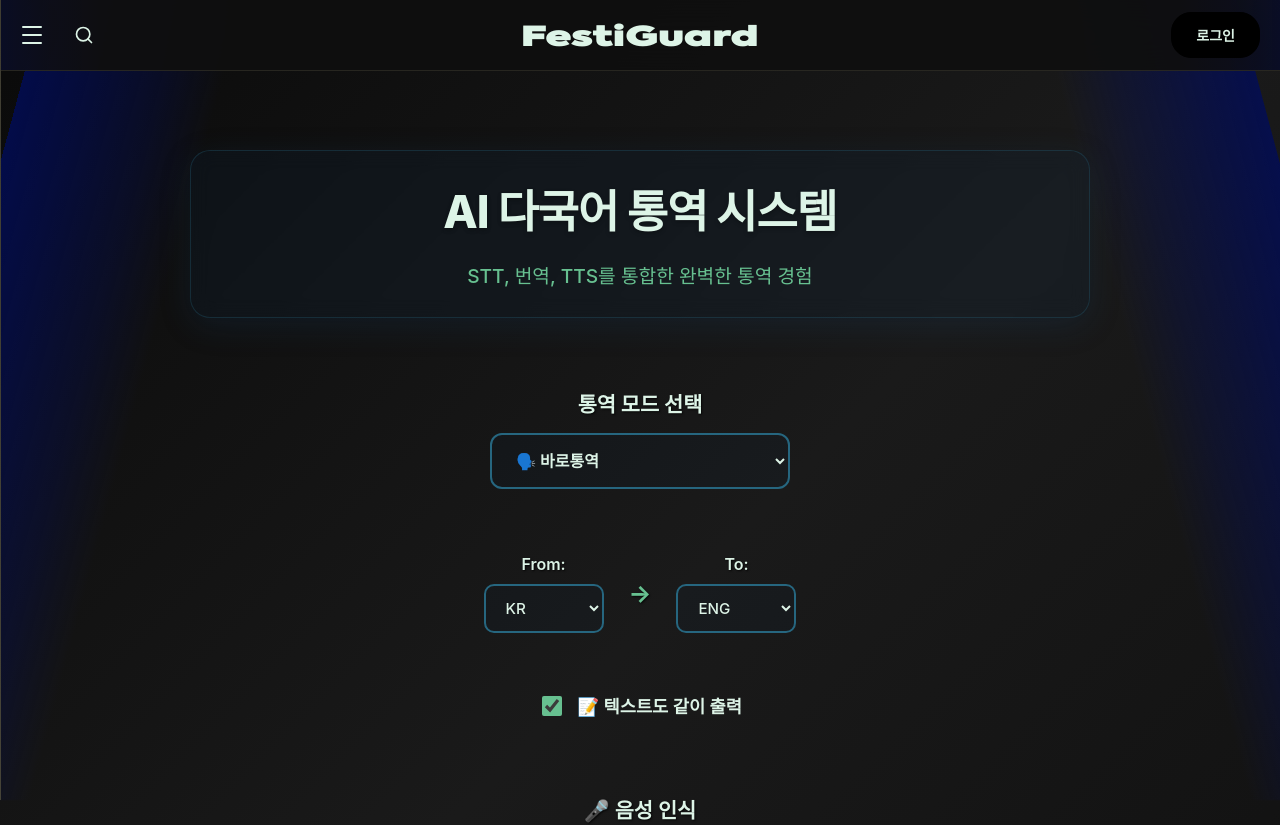
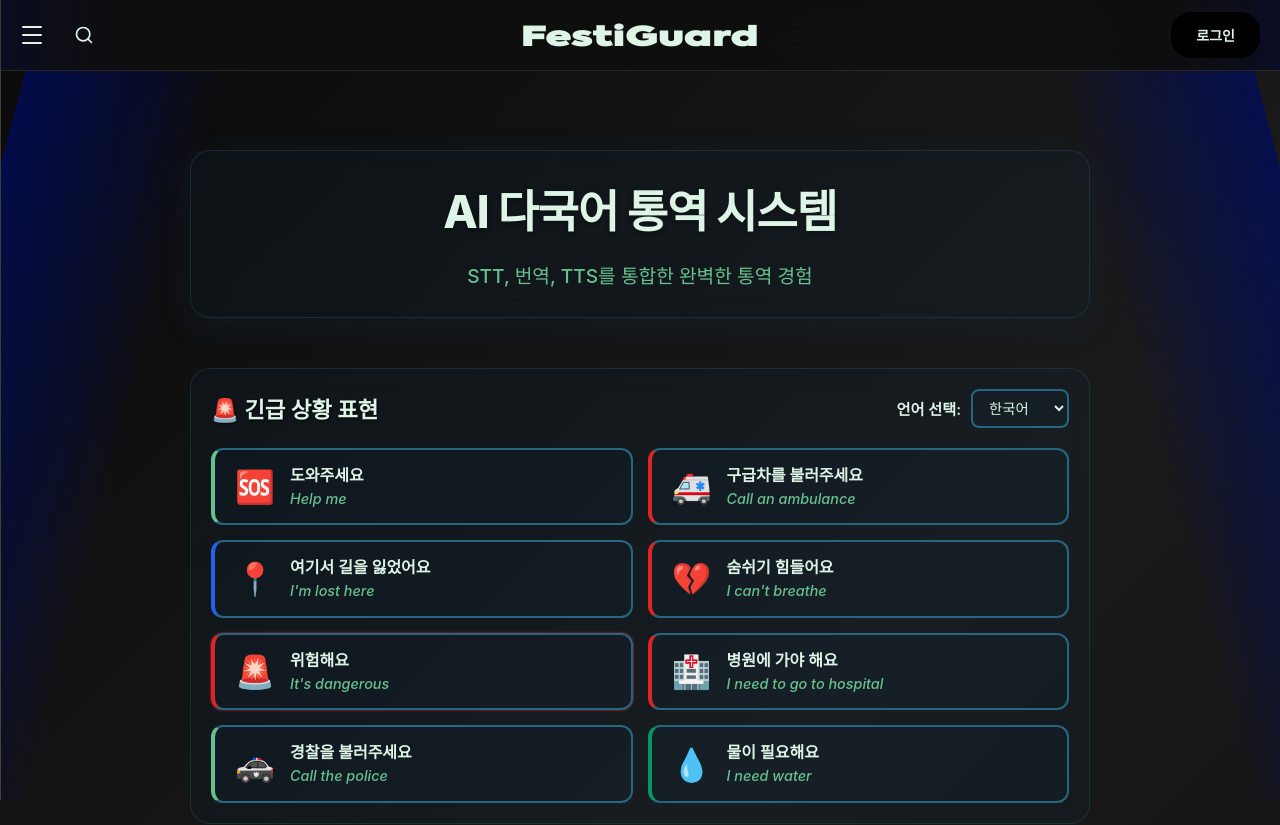
Before and after one commit to sodaaw/KurtainCall-Frontend, a React (Create React App) app: page /ai-translation in a window 1280 px wide. Shown: the top 825 px of the page. Built offline with nearby package versions, Linux system fonts and the light colour scheme; no server answers; a web font is replaced by a local one.

Commit message:
번역페이지에 긴급상황 표현 추가

```diff
--- a/src/components/AITranslation.css
+++ b/src/components/AITranslation.css
@@ -110,6 +110,195 @@
   flex-direction: column;
   gap: 15px;
   width: 100%;
+}
+
+/* === 긴급 상황 표현 영역 === */
+.emergency-expressions {
+  padding: 20px;
+  margin-bottom: 20px;
+  background: rgba(18, 65, 112, 0.1);
+  border-radius: 20px;
+  border: 1px solid rgba(38, 102, 127, 0.3);
+  backdrop-filter: blur(10px);
+}
+
+.emergency-header {
+  display: flex;
+  justify-content: space-between;
+  align-items: center;
+  margin-bottom: 20px;
+  flex-wrap: wrap;
+  gap: 15px;
+}
+
+.emergency-header h3 {
+  color: var(--text);
+  font-size: 1.4rem;
+  margin: 0;
+  font-weight: 700;
+  text-shadow: 1px 1px 2px rgba(0, 0, 0, 0.8);
+}
+
+.emergency-language-selector {
+  display: flex;
+  align-items: center;
+  gap: 10px;
+}
+
+.emergency-language-selector label {
+  color: var(--text);
+  font-weight: 600;
+  font-size: 0.95rem;
+}
+
+.emergency-language-dropdown {
+  background: rgba(18, 65, 112, 0.05);
+  border: 2px solid var(--secondary);
+  border-radius: 8px;
+  color: var(--text);
+  padding: 8px 12px;
+  font-size: 0.9rem;
+  font-weight: 500;
+  cursor: pointer;
+  transition: all 0.3s ease;
+  outline: none;
+}
+
+.emergency-language-dropdown:hover {
+  border-color: var(--primary);
+  background: rgba(103, 192, 144, 0.05);
+}
+
+.emergency-language-dropdown:focus {
+  border-color: var(--primary);
+  background: rgba(103, 192, 144, 0.05);
+  box-shadow: 0 0 0 4px rgba(103, 192, 144, 0.1);
+}
+
+.emergency-buttons-grid {
+  display: grid;
+  grid-template-columns: repeat(auto-fit, minmax(280px, 1fr));
+  gap: 15px;
+  margin-top: 15px;
+}
+
+.emergency-btn {
+  display: flex;
+  align-items: center;
+  gap: 15px;
+  padding: 15px 20px;
+  border: 2px solid var(--secondary);
+  border-radius: 12px;
+  background: rgba(18, 65, 112, 0.05);
+  color: var(--text);
+  cursor: pointer;
+  transition: all 0.3s ease;
+  text-align: left;
+  font-family: inherit;
+  position: relative;
+  overflow: hidden;
+}
+
+.emergency-btn:hover {
+  border-color: var(--primary);
+  background: rgba(103, 192, 144, 0.1);
+  transform: translateY(-2px);
+  box-shadow: 0 6px 20px rgba(103, 192, 144, 0.3);
+}
+
+.emergency-btn:active {
+  transform: translateY(0);
+  box-shadow: 0 4px 15px rgba(103, 192, 144, 0.2);
+}
+
+.emergency-btn:disabled {
+  opacity: 0.6;
+  cursor: not-allowed;
+  transform: none;
+}
+
+.emergency-icon {
+  font-size: 2rem;
+  min-width: 40px;
+  text-align: center;
+}
+
+.emergency-text {
+  flex: 1;
+  display: flex;
+  flex-direction: column;
+  gap: 4px;
+}
+
+.emergency-korean {
+  font-size: 1rem;
+  font-weight: 600;
+  color: var(--text);
+  line-height: 1.3;
+}
+
+.emergency-english {
+  font-size: 0.9rem;
+  font-weight: 500;
+  color: var(--text-sub);
+  line-height: 1.3;
+  font-style: italic;
+}
+
+/* 카테고리별 색상 구분 */
+.emergency-help {
+  border-left: 4px solid #67C090;
+}
+
+.emergency-help:hover {
+  border-left-color: #7dd3a0;
+  background: rgba(103, 192, 144, 0.15);
+}
+
+.emergency-medical {
+  border-left: 4px solid #dc2626;
+}
+
+.emergency-medical:hover {
+  border-left-color: #ef4444;
+  background: rgba(220, 38, 38, 0.1);
+}
+
+.emergency-location {
+  border-left: 4px solid #2563eb;
+}
+
+.emergency-location:hover {
+  border-left-color: #3b82f6;
+  background: rgba(37, 99, 235, 0.1);
+}
+
+.emergency-danger {
+  border-left: 4px solid #dc2626;
+  animation: dangerPulse 2s ease-in-out infinite;
+}
+
+.emergency-danger:hover {
+  border-left-color: #ef4444;
+  background: rgba(220, 38, 38, 0.15);
+}
+
+.emergency-basic {
+  border-left: 4px solid #059669;
+}
+
+.emergency-basic:hover {
+  border-left-color: #10b981;
+  background: rgba(5, 150, 105, 0.1);
+}
+
+@keyframes dangerPulse {
+  0%, 100% {
+    box-shadow: 0 0 0 0 rgba(220, 38, 38, 0.4);
+  }
+  50% {
+    box-shadow: 0 0 0 8px rgba(220, 38, 38, 0);
+  }
 }
 
 /* === 모드 선택 영역 === */
@@ -594,6 +783,35 @@
     font-size: 2.2rem;
   }
 
+  .emergency-header {
+    flex-direction: column;
+    align-items: flex-start;
+    gap: 10px;
+  }
+
+  .emergency-buttons-grid {
+    grid-template-columns: 1fr;
+    gap: 12px;
+  }
+
+  .emergency-btn {
+    padding: 12px 16px;
+    gap: 12px;
+  }
+
+  .emergency-icon {
+    font-size: 1.8rem;
+    min-width: 35px;
+  }
+
+  .emergency-korean {
+    font-size: 0.95rem;
+  }
+
+  .emergency-english {
+    font-size: 0.85rem;
+  }
+
   .mode-dropdown {
     min-width: 250px;
   }
@@ -614,6 +832,32 @@
     font-size: 1.8rem;
   }
 
+  .emergency-expressions {
+    padding: 15px;
+  }
+
+  .emergency-header h3 {
+    font-size: 1.2rem;
+  }
+
+  .emergency-btn {
+    padding: 10px 14px;
+    gap: 10px;
+  }
+
+  .emergency-icon {
+    font-size: 1.6rem;
+    min-width: 30px;
+  }
+
+  .emergency-korean {
+    font-size: 0.9rem;
+  }
+
+  .emergency-english {
+    font-size: 0.8rem;
+  }
+
   .mode-dropdown {
     min-width: 200px;
     font-size: 0.9rem;
--- a/src/components/AITranslation.jsx
+++ b/src/components/AITranslation.jsx
@@ -24,7 +24,83 @@ const AITranslation = () => {
   const [mediaRecorder, setMediaRecorder] = useState(null);
   const [isRecording, setIsRecording] = useState(false);
 
+  // 긴급 상황 표현 상태
+  const [emergencyLanguage, setEmergencyLanguage] = useState('ko'); // 긴급 상황 언어 선택
 
+  // 긴급 상황 표현 데이터
+  const emergencyExpressions = [
+    {
+      icon: '🆘',
+      korean: '도와주세요',
+      english: 'Help me',
+      category: 'help'
+    },
+    {
+      icon: '🚑',
+      korean: '구급차를 불러주세요',
+      english: 'Call an ambulance',
+      category: 'medical'
+    },
+    {
+      icon: '📍',
+      korean: '여기서 길을 잃었어요',
+      english: 'I\'m lost here',
+      category: 'location'
+    },
+    {
+      icon: '💔',
+      korean: '숨쉬기 힘들어요',
+      english: 'I can\'t breathe',
+      category: 'medical'
+    },
+    {
+      icon: '🚨',
+      korean: '위험해요',
+      english: 'It\'s dangerous',
+      category: 'danger'
+    },
+    {
+      icon: '🏥',
+      korean: '병원에 가야 해요',
+      english: 'I need to go to hospital',
+      category: 'medical'
+    },
+    {
+      icon: '🚓',
+      korean: '경찰을 불러주세요',
+      english: 'Call the police',
+      category: 'help'
+    },
+    {
+      icon: '💧',
+      korean: '물이 필요해요',
+      english: 'I need water',
+      category: 'basic'
+    }
+  ];
+
+  // 긴급 상황 표현 TTS 재생 함수
+  const handleEmergencyExpression = async (expression) => {
+    const text = emergencyLanguage === 'ko' ? expression.korean : expression.english;
+    const language = emergencyLanguage === 'ko' ? 'ko' : 'en';
+
+    // 화면에 텍스트 표시
+    setTranslationResult(text);
+
+    // TTS 재생
+    try {
+      await performTTS(text, language);
+    } catch (error) {
+      console.error('긴급 상황 TTS 재생 오류:', error);
+      // 폴백: 브라우저 내장 TTS 사용
+      if ('speechSynthesis' in window) {
+        const utterance = new SpeechSynthesisUtterance(text);
+        utterance.lang = language === 'ko' ? 'ko-KR' : 'en-US';
+        utterance.rate = 0.9;
+        speechSynthesis.speak(utterance);
+      }
+    }
+  };
 
   // From 언어가 변경될 때 To 언어를 자동으로 반대 언어로 설정
   React.useEffect(() => {
@@ -412,6 +488,41 @@ const AITranslation = () => {
         </div>
 
         <div className="translation-main">
+          {/* 긴급 상황 표현 버튼들 */}
+          <div className="emergency-expressions">
+            <div className="emergency-header">
+              <h3>🚨 긴급 상황 표현</h3>
+              <div className="emergency-language-selector">
+                <label>언어 선택:</label>
+                <select
+                  value={emergencyLanguage}
+                  onChange={(e) => setEmergencyLanguage(e.target.value)}
+                  className="emergency-language-dropdown"
+                >
+                  <option value="ko">한국어</option>
+                  <option value="en">English</option>
+                </select>
+              </div>
+            </div>
+
+            <div className="emergency-buttons-grid">
+              {emergencyExpressions.map((expression, index) => (
+                <button
+                  key={index}
+                  className={`emergency-btn emergency-${expression.category}`}
+                  onClick={() => handleEmergencyExpression(expression)}
+                  disabled={isSpeaking}
+                >
+                  <div className="emergency-icon">{expression.icon}</div>
+                  <div className="emergency-text">
+                    <div className="emergency-korean">{expression.korean}</div>
+                    <div className="emergency-english">{expression.english}</div>
+                  </div>
+                </button>
+              ))}
+            </div>
+          </div>
+
           {/* 모드 선택 드롭다운 */}
           <div className="mode-selection">
             <h3>통역 모드 선택</h3>
```
